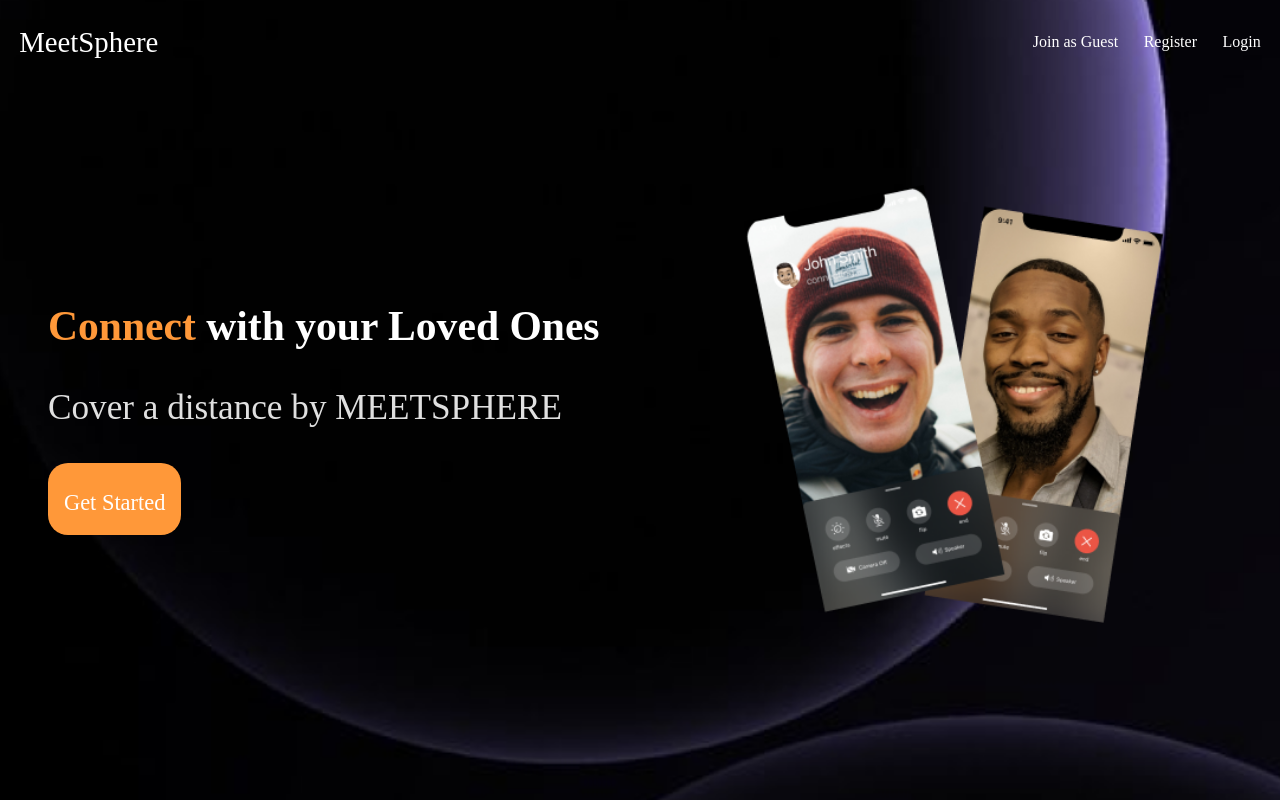
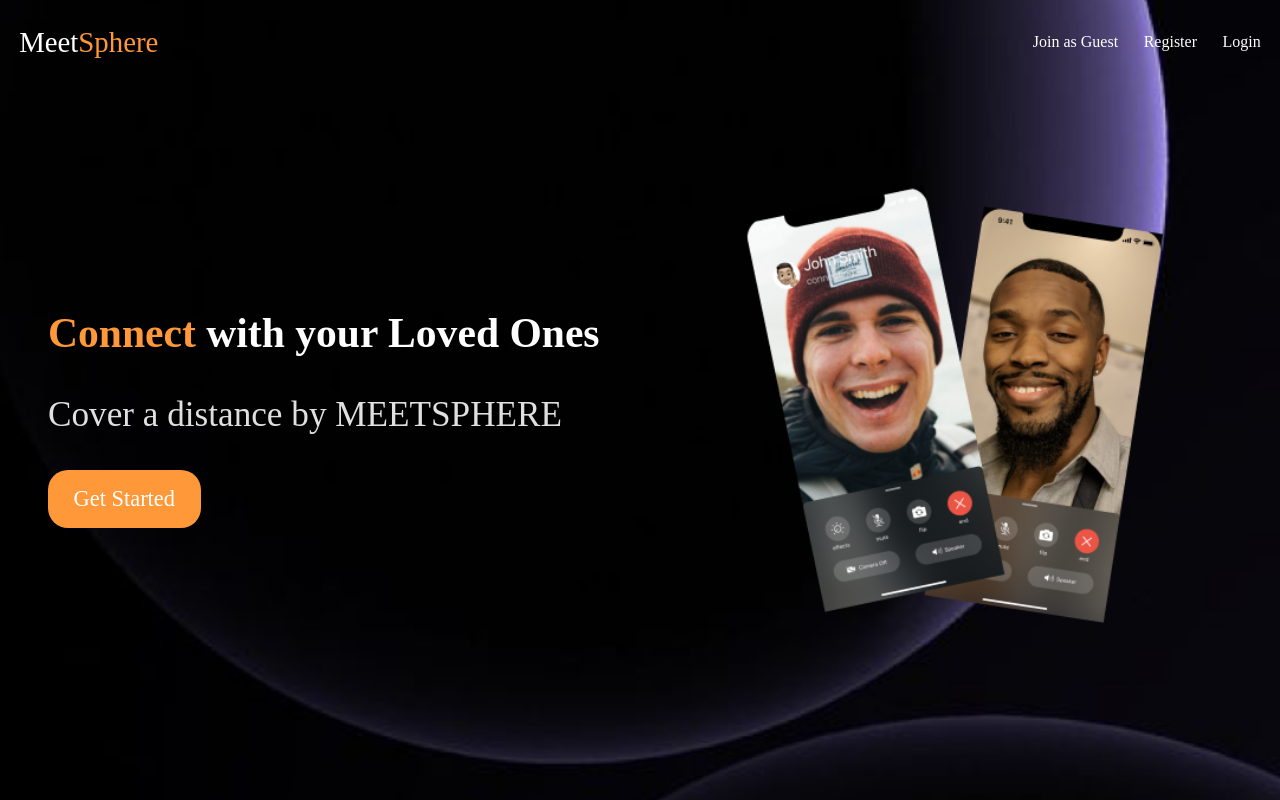
Before and after one commit to prajapatashima19-cloud/meet-sphere, a React app in the folder frontend/: page / in a window 1280 px wide. Built offline with nearby package versions, Linux system fonts and the light colour scheme; no server answers; the HTML template or start-up script is replaced by a standard one.

Commit message:
Meetshpere changes

```diff
--- a/frontend/src/App.css
+++ b/frontend/src/App.css
@@ -66,21 +66,26 @@ body {
 }
 
 .landingMainContainer > div:nth-child(1) p {
-  color: #e0e0e0; /* slightly muted white for the subtext */
+  color: #e0e0e0;
 }
 
 .landingMainContainer > div:nth-child(1) div[role="button"] {
   background: #ff9839;
   width: fit-content;
-  padding: 1rem;
+  padding: 1rem 1.6rem;
   border-radius: 20px;
+  display: flex;
+  justify-content: center;
+  align-items: center;
 }
 
 .landingMainContainer > div:nth-child(1) div[role="button"] a {
   text-decoration: none;
   color: white;
   font-size: 1.4rem;
-  margin-top: 1.9rem;
+  margin: 0;
+  text-align: center;
+  display: block;
 }
 
 .landingMainContainer > div:nth-child(2) {
--- a/frontend/src/pages/LandingPage.jsx
+++ b/frontend/src/pages/LandingPage.jsx
@@ -8,7 +8,9 @@ export default function LandingPage() {
     <div className="landingPageContainer">
       <nav>
         <div className="navHeader">
-          <h2>MeetSphere</h2>
+          <h2>
+            Meet<span style={{ color: "#FF9839" }}>Sphere</span>
+          </h2>
         </div>
         <div className="navList">
           <p
```
